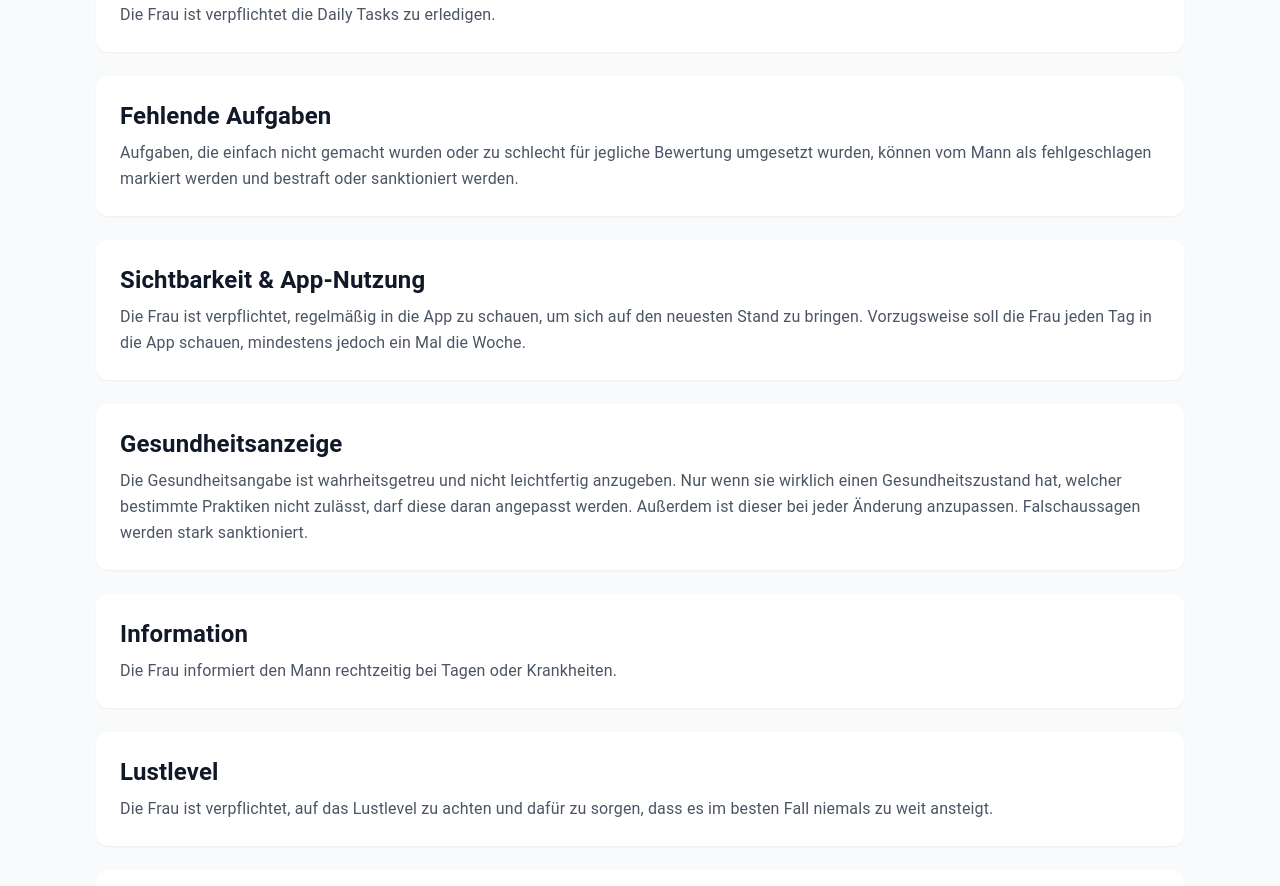
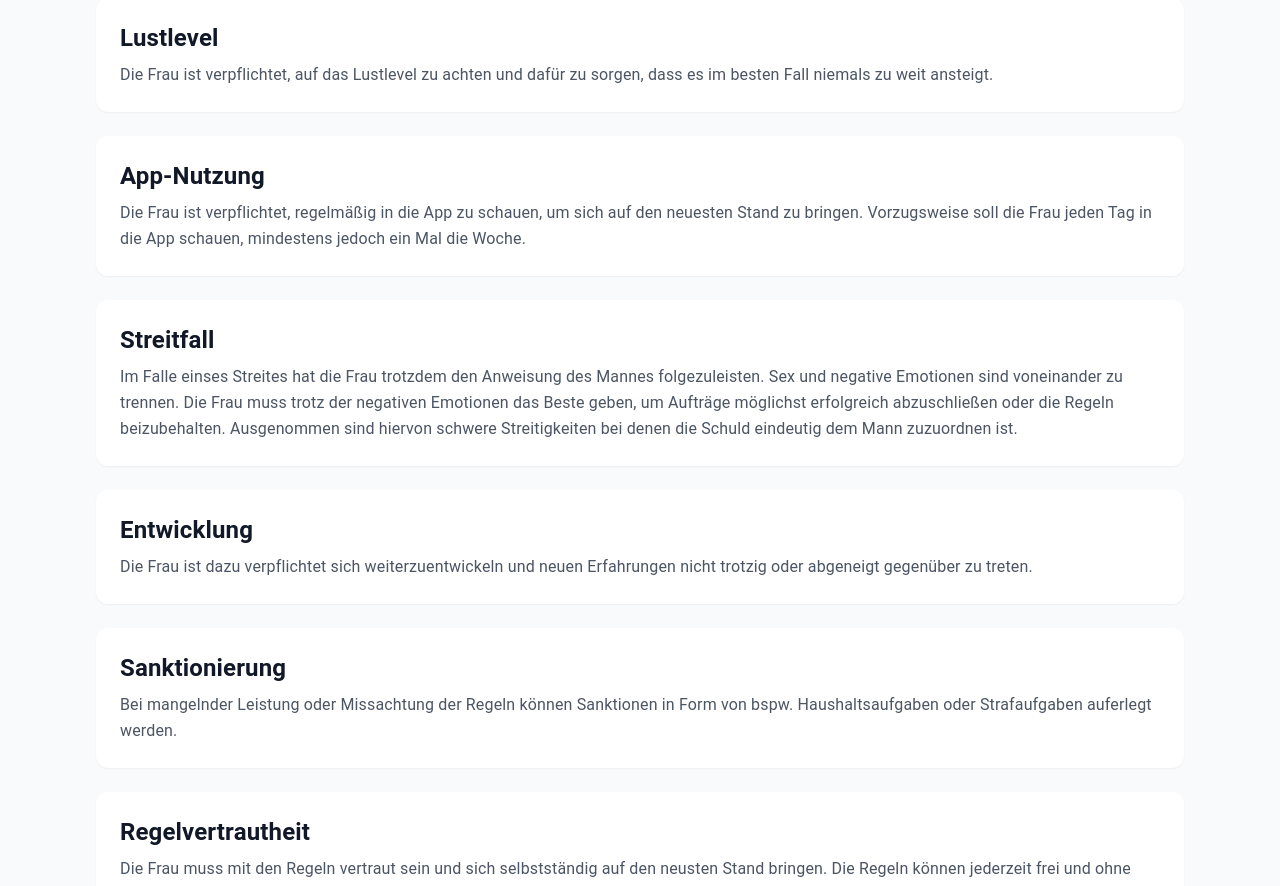
Before and after one commit to IvoFehn/velvet-reborn, a Next.js app: page /rules in a window 1280 px wide. Shown: the part 1900-2786 px from the top of the page. Built offline with nearby package versions, Linux system fonts and the light colour scheme; no server answers; the database is empty; what material-ui-confirm would draw is missing.

Commit message:
rules adjustment

```diff
--- a/pages/rules/index.tsx
+++ b/pages/rules/index.tsx
@@ -33,164 +33,164 @@ const LegalBook = () => {
     },
     {
       id: "section03",
+      title: "Verhalten",
+      content:
+        "Wenn der Mann die Frau anfassen möchte, dann bleibt diese stehen, bis der Mann fertig ist, und stellt sich so hin, wie sie glaubt, dass der Mann am besten alle Löcher anfassen kann. Dies gilt für Fotze und Arsch, bspw. durch Beine spreizen und nach vorn beugen.",
+    },
+    {
+      id: "section04",
+      title: "Bewertung",
+      content:
+        "Die Frau strebt danach, die bestmögliche Bewertung für den Sex zu erhalten.",
+    },
+    {
+      id: "section05",
+      title: "Information",
+      content:
+        "Die Frau informiert den Mann rechtzeitig bei Tagen oder Krankheiten.",
+    },
+    {
+      id: "section06",
+      title: "Auftrag Vergabe",
+      content:
+        "Der Mann darf jederzeit live einen Auftrag vergeben. Er benötigt die App nicht. Wenn die Frau sich nicht sicher ist, ob das vom Mann Gewünschte ein Auftrag ist, dann fragt sie nach, ob dies einer ist. Änderungsanträge und Ablehnungsanträge können dann live gestellt werden. Der Mann hat auch hier das Recht, diese abzulehnen. Die Frau hat das Recht für Live-Aufträge pauschal 20 Gold zu verlangen. Der Anspruch muss über einen Antrag binnen 24 Stunden über einen Antrag geltend gemacht werden, ansonsten verfällt der Anspruch.",
+    },
+    {
+      id: "section07",
+      title: "Auftragsänderung",
+      content:
+        "Ist ein Auftrag gestellt, hat die Frau die Möglichkeit, diesen per Antrag abzulehnen oder zu ändern. Der Mann hat das Recht, über diese Anträge zu entscheiden. Sollte ein Auftrag gesetzt sein, wird dieser ohne Widerworte ausgeführt. Sollte ein Auftrag mündlich vergeben werden, darf die Frau ebenfalls mündlich nach Erfragung der Redeerlaubnis um Änderung oder Ablehnung bitten, welche vom Mann aber ebenfalls grundlos abgelehnt werden dürfen.",
+    },
+    {
+      id: "section08",
+      title: "Sofortige Aufträge",
+      content:
+        "Sollten Aufträge sofort verrichtet werden, versucht die Frau, die Aufträge so schnell wie möglich zu erfüllen.",
+    },
+    {
+      id: "section09",
+      title: "Auftragsfeedback",
+      content:
+        "Über einen Auftrag wird bis frühestens eine Stunde nach dem Auftrag nicht gemeckert, und auch wenn der Auftrag der Frau nicht gefällt, wird dies beim Sex nicht gemerkt.",
+    },
+    {
+      id: "section10",
+      title: "Fehlende Aufgaben",
+      content:
+        "Aufgaben, die einfach nicht gemacht wurden oder zu schlecht für jegliche Bewertung umgesetzt wurden, können vom Mann als fehlgeschlagen markiert werden und bestraft oder sanktioniert werden.",
+    },
+    {
+      id: "section11",
+      title: "Lustlevel",
+      content:
+        "Die Frau ist verpflichtet, auf das Lustlevel zu achten und dafür zu sorgen, dass es im besten Fall niemals zu weit ansteigt.",
+    },
+    {
+      id: "section12",
+      title: "App-Nutzung",
+      content:
+        "Die Frau ist verpflichtet, regelmäßig in die App zu schauen, um sich auf den neuesten Stand zu bringen. Vorzugsweise soll die Frau jeden Tag in die App schauen, mindestens jedoch ein Mal die Woche.",
+    },
+    {
+      id: "section13",
+      title: "Streitfall",
+      content:
+        "Im Falle einses Streites hat die Frau trotzdem den Anweisung des Mannes folgezuleisten. Sex und negative Emotionen sind voneinander zu trennen. Die Frau muss trotz der negativen Emotionen das Beste geben, um Aufträge möglichst erfolgreich abzuschließen oder die Regeln beizubehalten. Ausgenommen sind hiervon schwere Streitigkeiten bei denen die Schuld eindeutig dem Mann zuzuordnen ist.",
+    },
+    {
+      id: "section14",
       title: "Entwicklung",
       content:
         "Die Frau ist dazu verpflichtet sich weiterzuentwickeln und neuen Erfahrungen nicht trotzig oder abgeneigt gegenüber zu treten.",
     },
     {
-      id: "section04",
-      title: "Regelvertrautheit",
+      id: "section15",
+      title: "Sanktionierung",
       content:
-        "Die Frau muss mit den Regeln vertraut sein und sich selbstständig auf den neusten Stand bringen. Die Regeln können jederzeit frei und ohne Absprache vom Mann erweitert werden. Eine Regeländerung bzw. Erweiterung wird stillschweigend hingenommen. Sämtliche Meinungsverschiedenheiten über Regeländerungen dürfen über das Ticket-System erfolgen. Allerdings darf der Mann darüber entscheiden, ob er auf die Beschwerde der Frau eingeht oder nicht.",
-    },
-    {
-      id: "section05",
-      title: "Auftrag Vergabe",
-      content:
-        "Der Mann darf jederzeit live einen Auftrag vergeben. Er benötigt die App nicht. Wenn die Frau sich nicht sicher ist, ob das vom Mann Gewünschte ein Auftrag ist, dann fragt sie nach, ob dies einer ist. Änderungsanträge und Ablehnungsanträge können dann live gestellt werden. Der Mann hat auch hier das Recht, diese abzulehnen. Die Frau hat das Recht für Live-Aufträge pauschal 20 Gold zu verlangen. Der Anspruch muss über einen Antrag binnen 24 Stunden geltend gemacht werden, ansonsten verfällt der Anspruch.",
-    },
-    {
-      id: "section06",
-      title: "Auftragsänderung",
-      content:
-        "Ist ein Auftrag gestellt, hat die Frau die Möglichkeit, diesen per Antrag abzulehnen oder zu ändern. Der Mann hat das Recht, über diese Anträge zu entscheiden. Sollte ein Auftrag gesetzt sein, wird dieser ohne Widerworte ausgeführt. Sollte ein Auftrag mündlich vergeben werden, darf die Frau ebenfalls mündlich nach Erfragung der Redeerlaubnis um Änderung oder Ablehnung bitten, welche vom Mann aber ebenfalls grundlos abgelehnt werden dürfen.",
-    },
-    {
-      id: "section07",
-      title: "Sofortige Aufträge",
-      content:
-        "Sollten Aufträge sofort verrichtet werden, versucht die Frau, die Aufträge so schnell wie möglich zu erfüllen.",
-    },
-    {
-      id: "section08",
-      title: "Auftragsfeedback",
-      content:
-        "Über einen Auftrag wird bis frühestens eine Stunde nach dem Auftrag nicht gemeckert, und auch wenn der Auftrag der Frau nicht gefällt, wird dies beim Sex nicht gemerkt.",
-    },
-    {
-      id: "section09",
-      title: "Auträge bewerten",
-      content:
-        "Der Mann sollte einen Auftrag binnen 24 Stunden bewerten. Ist das ganze nach dieser Frist noch nicht passiert, darf die Frau einen Antrag auf ausstehende Bewertung stellen, um den Mann zu erinnern. Die Frau ist dafür verantwortlich bewertet zu werden. Kümmert sie sich nicht um ihre Bewertung, so kann ihr das als Sorgfaltspflichtverletzung ausgelegt werden.",
-    },
-    {
-      id: "section10",
-      title: "Daily Tasks",
-      content: "Die Frau ist verpflichtet die Daily Tasks zu erledigen.",
-    },
-    {
-      id: "section11",
-      title: "Fehlende Aufgaben",
-      content:
-        "Aufgaben, die einfach nicht gemacht wurden oder zu schlecht für jegliche Bewertung umgesetzt wurden, können vom Mann als fehlgeschlagen markiert werden und bestraft oder sanktioniert werden.",
-    },
-    {
-      id: "section12",
-      title: "Sichtbarkeit & App-Nutzung",
-      content:
-        "Die Frau ist verpflichtet, regelmäßig in die App zu schauen, um sich auf den neuesten Stand zu bringen. Vorzugsweise soll die Frau jeden Tag in die App schauen, mindestens jedoch ein Mal die Woche.",
-    },
-    {
-      id: "section13",
-      title: "Gesundheitsanzeige",
-      content:
-        "Die Gesundheitsangabe ist wahrheitsgetreu und nicht leichtfertig anzugeben. Nur wenn sie wirklich einen Gesundheitszustand hat, welcher bestimmte Praktiken nicht zulässt, darf diese daran angepasst werden. Außerdem ist dieser bei jeder Änderung anzupassen. Falschaussagen werden stark sanktioniert.",
-    },
-    {
-      id: "section14",
-      title: "Information",
-      content:
-        "Die Frau informiert den Mann rechtzeitig bei Tagen oder Krankheiten.",
-    },
-    {
-      id: "section15",
-      title: "Lustlevel",
-      content:
-        "Die Frau ist verpflichtet, auf das Lustlevel zu achten und dafür zu sorgen, dass es im besten Fall niemals zu weit ansteigt.",
+        "Bei mangelnder Leistung oder Missachtung der Regeln können Sanktionen in Form von bspw. Haushaltsaufgaben oder Strafaufgaben auferlegt werden.",
     },
     {
       id: "section16",
+      title: "Regelvertrautheit",
+      content:
+        "Die Frau muss mit den Regeln vertraut sein und sich selbstständig auf den neusten Stand bringen. Die Regeln können jederzeit frei und ohne Absprache vom Mannerweiter werden. Eine Regeländerung bzw. Erweiterung wird stillschweigend hingenommen. Sämtliche Meinungsverschiedenheiten über Regeländerungen dürfen über das Ticket-System erfolgen. Allerdings darf der Mann darüber entscheiden, ob er auf die Beschwerde der Frau eingeht oder nicht.",
+    },
+    {
+      id: "section17",
+      title: "Gesamtheit",
+      content:
+        "Die Frau hat sich um die Gesamtheit des Sex zu kümmern. Das beinhaltet, dass sie sich um die Kontrolle und Versorgung der Kondome kümmert und immer darauf achtet, dass ausreichend Kondome vorhanden sind. Sollten diese knapp werden, dann stellt sie einen Antrag auf neue Beschaffung. Sie ist dafür verantwortlich, dass immer ausreichend Kondome vorhanden sind, immer ausreichend Gleitgel, für das Aufräumen und die Reinigung des Sex-Ortes und der Spielzuege etc. Die einzige Aufgabe des Mannes ist der Sex selbst.",
+    },
+    {
+      id: "section18",
       title: "Masturbationsverbot",
       content:
         "Die Frau hat den Mann immer und ausnahmslos über ihr Verlangen zu informieren. Eigenständige Masturbation ist verboten. Wenn die Frau masturbieren möchte, hat sie einen Antrag zu stellen und auf eine Genehmigung oder weitere Anweisungen des Mannes zu warten.",
     },
     {
-      id: "section17",
-      title: "Verhalten",
+      id: "section19",
+      title: "Bestellanträge",
       content:
-        "Wenn der Mann die Frau anfassen möchte, dann bleibt diese stehen, bis der Mann fertig ist, und stellt sich so hin, wie sie glaubt, dass der Mann am besten alle Löcher anfassen kann. Dies gilt für Fotze und Arsch, bspw. durch Beine spreizen und nach vorn beugen.",
-    },
-    {
-      id: "section18",
-      title: "Alternativloch",
-      content:
-        "Die Frau muss dem Mann immer alle nutzbaren Löcher zur Verfügung stellen. Sollte er eins fordern, welches aktuell aus bspw. gesundheitlichen Gründen nicht nutzbar ist, hat sie ihm eine Alternative (sofern möglich) anzubieten und schmackhaft zu machen und zu präsentieren.",
-    },
-    {
-      id: "section19",
-      title: "Sprechverbot",
-      content:
-        "Während eines Auftrags oder anderer sexueller Handlungen darf die Frau den Mann nicht ohne Aufforderung ansprechen oder störende Geräusche von sich geben, die das Erlebnis beeinträchtigen könnten. [...]",
+        "Über das Antragssystem kann die Frau Bestellanträge stellen. Bspw. wenn sie ein bestimmtest Dessous oder Spielzeug möchte um die Sexqualität zu verbessern. Ebenso kann sie einen Antrag auf Kondome oder Gleitgel stellen, falls sich dieses dem Ende neigt. Anträge sind immer mit Links zum Wunschprodukt und Begründung zu stellen.",
     },
     {
       id: "section20",
-      title: "Warten",
+      title: "Alternativloch",
       content:
-        "Die Frau hat nach vollständiger Vorbereitung auf den Mann zu warten und darf ihre Position nicht verlassen. [...]",
+        "Die Frau muss dem Mann immer alle nutzbaren Löcher zur Verfügung stellen. Sollte er eins fordert, welche aktuell aus bspw. gesundheitlichen Gründen nicht nutzbar ist, hat sie ihm eine Alternative (sofern möglich) anzubieten und schmackhaft zu machen und zu präsentieren.",
     },
     {
       id: "section21",
-      title: "Bewertung",
+      title: "Warten",
       content:
-        "Die Frau strebt danach, die bestmögliche Bewertung für den Sex zu erhalten.",
+        "Die Frau hat nach vollständiger Vorbereitung auf den Mann zu warten und darf ihre Position nicht verlassen. Sollte sie bedenken haben, dass er das ganze vergessen hat, so kann sie im Auftrag in der App eine Erinnerung an ihn senden. Er ist nicht dazu verpflichtet sofort darauf zu reagieren. Die Frau wartet solange auf den Mann wie nötig. Erst wenn er sie gefickt hat und nur wenn nichts anderes über den Auftrag vereinbart wurde darf sie ihre Positon verlassen.",
     },
     {
       id: "section22",
-      title: "Gesamtheit",
+      title: "Auträge bewerten",
       content:
-        "Die Frau hat sich um die Gesamtheit des Sex zu kümmern. Das beinhaltet [...] Die einzige Aufgabe des Mannes ist der Sex selbst.",
+        "Der Mann sollte einen Auftrag binnen 24 Stunden bewerten. Ist das ganze nach dieser Frist noch nicht passiert, darf die Frau einen Antrag auf ausstehnde Bewertung stellen, um den Mann zu erinnern. Die Frau ist dafür verantwortlich bewertet zu werden. Kümmert sie sich nicht um ihre Bewertung, so kann ihr das als Sorgfaltspflichtverletzung ausgelegt werden.",
     },
     {
       id: "section23",
-      title: "Bestellanträge",
-      content:
-        "Über das Antragssystem kann die Frau Bestellanträge stellen. [...]",
+      title: "Daily Tasks",
+      content: "Die Frau ist verpflichtet die Daily Tasks zu erledigen.",
     },
     {
       id: "section24",
-      title: "Items einlösen",
+      title: "Gesundheitsanzeige",
       content:
-        "Gekaufte Items sind vom Mann einzulösen, damit er sieht, dass diese auch gekauft wurden. [...]",
+        "Die Gesundheitsangabe ist wahrheitsgetreu und nicht leichtfertig anzugeben. Nur wenn sie wirklich einen Gesundheitszustand hat, welcher bestimmte Praktiken nicht zulässt darf diese daran angepasst werden. Außerdem is dieser bei jeder Änderung anzupassen. Fühlst du dich bspw. morgens schlecht und mittags besser, so musst du das ganze mit der Besserung anpassen. Falschaussagen werden stark sanktioniert.",
     },
     {
       id: "section25",
       title: "Events",
       content:
-        "Die Frau muss sich täglich darüber informieren, ob gerade Events am Laufen sind und sich nach den Eventbestimmungen richten.",
+        "Die Frau muss sich täglich darüber informieren, ob gerade Events am laufen sind und sich nach den Eventbestimmungen richten.",
     },
     {
       id: "section26",
-      title: "Streitfall",
+      title: "Tricks",
       content:
-        "Im Falle eines Streites hat die Frau trotzdem den Anweisungen des Mannes folgezuleisten. Sex und negative Emotionen sind voneinander zu trennen. [...]",
+        "Tricks oder absichtliches Missverstehen sind nicht erlaubt. Regeln, Beschreibungen o.ä. sind immer zugunsten des Mannes und seinem Wohlbefinden auszulegen. Sollte etwas wirklich nicht klar sein, so ist das ganze über das Antragsportal zu melden und zu erfragen.",
     },
     {
       id: "section27",
-      title: "Tricks",
+      title: "Items einlösen",
       content:
-        "Tricks oder absichtliches Missverstehen sind nicht erlaubt. Regeln, Beschreibungen o.ä. sind immer zugunsten des Mannes und seinem Wohlbefinden auszulegen. [...]",
+        "Gekaufte Items sind vom Mann einzulösen, damit er sieht, dass diese auch gekauft wurden. Werden gekaufte Items von der Frau eingelöst gelten diese als Verlust und die Frau hat keinen Anspruch mehr darauf oder auf Rückerstattung.",
     },
     {
       id: "section28",
-      title: "Anträge als erste Wahl",
+      title: "Sprechverbot",
       content:
-        "Beschwerden, Anliegen, Wünsche o.ä. die mit Sex oder Praktiken drum herum im Zusammenhang stehen, sind immer über einen Antrag zu klären und bis zur Klärung stillschweigend hinzunehmen. [...]",
+        "Während eines Auftrags oder anderer sexueller Handlungen darf die Frau den Mann nicht ohne Aufforderung ansprechen oder störende Geräusche von sich geben, die das Erlebnis beeinträchtigen könnten. Dies gilt für jede Form der Zuwendung, auch für kurze Berührungen wie das Anfassen zwischen den Beinen. Sollte die Frau mit einer Handlung unzufrieden sein, ist dies nicht im Moment der Zuwendung zu äußern. Stattdessen kann sie im Nachhinein eine formelle Beschwerde über das Antragsportal einreichen. Möchte sie während der Handlung sprechen oder etwas mitteilen, hat sie sich zunächst bemerkbar zu machen, indem sie einen Finger hebt. Nur wenn der Mann ausdrücklich das Sprechen erlaubt, darf sie reden. Verweigert er die Erlaubnis, ist der Finger wieder zu senken. Dieselbe Bitte darf nicht unmittelbar erneut gestellt werden – erst bei einem anderen Anliegen ist ein erneutes Handzeichen zulässig.",
     },
     {
       id: "section29",
-      title: "Sanktionierung",
+      title: "Anträge als erste Wahl",
       content:
-        "Bei mangelnder Leistung oder Missachtung der Regeln können Sanktionen in Form von bspw. Haushaltsaufgaben oder Strafaufgaben auferlegt werden.",
+        "Beschwerden, Anliegen, Wünsche o.ä. die mit Sex oder Praktiken drum herum im Zusammenhang stehen sind immer über einen Antrag zu klären und bis zu Klärung stillschweigend hinzunehmen. Es sollte niemals so-etwas mündlich geklärt werden und nur bei akuten Fällen wie starke Schmerzen etc. um Redeerlaubnis gebeten werden, alles weitere muss über das Antragsportal geklärt werden. Egal was.",
     },
   ];
 
```
